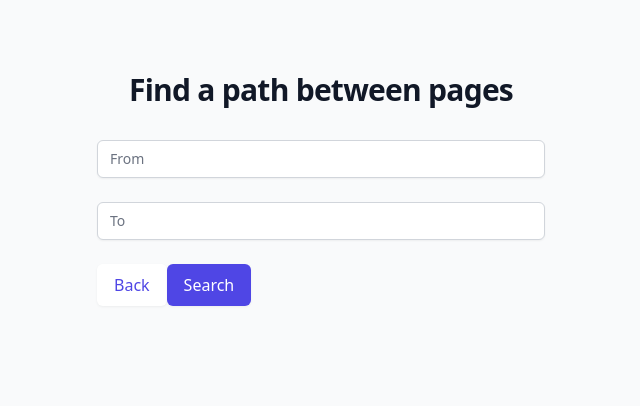
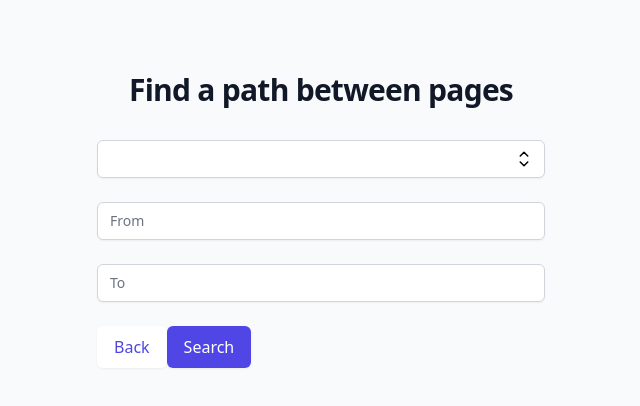
Before and after one commit to S4more/wikipedia-path-finder.rs, a React (Vite) app in the folder wiki-webapp/: page / in a window 1280 px wide. Shown: the top 406 px of the page, without its empty margins (319-959 px from the left). Built offline with nearby package versions, Linux system fonts and the light colour scheme.

Commit message:
title-selector ui done

```diff
--- a/wiki-webapp/package.json
+++ b/wiki-webapp/package.json
@@ -20,6 +20,7 @@
     "@vitejs/plugin-react": "^2.2.0",
     "autoprefixer": "^10.4.13",
     "postcss": "^8.4.19",
+    "tailwind-scrollbar": "^2.0.1",
     "tailwindcss": "^3.2.4",
     "typescript": "^4.6.4",
     "vite": "^3.2.3",
--- /dev/null
+++ b/wiki-webapp/src/components/title-selector.tsx
@@ -0,0 +1,104 @@
+import { MouseEventHandler, PropsWithChildren, useEffect, useRef, useState } from "react"
+
+export interface TitleSelectorProps {
+
+}
+
+const style_thinScroll = "scrollbar-thin scrollbar-thumb-rounded scrollbar-track-rounded-md scrollbar-track-gray-100 scrollbar-thumb-slate-300";
+
+export interface TitleSelectorItemProps {
+    title: string,
+    isOpen: boolean,
+    onSelect: (title: string) => void
+}
+
+function TitleSelectorItem(props: PropsWithChildren<TitleSelectorItemProps>): JSX.Element {
+    let item_ref = useRef<HTMLButtonElement>(null);
+
+    const click = (e: any) => {
+        e.preventDefault();
+        item_ref.current?.blur();
+        props.onSelect(props.title);
+    }
+
+    return <button
+        ref={item_ref}
+        onClick={click}
+        tabIndex={props.isOpen ? undefined : -1}
+        className="flex text-sm px-3 py-2 hover:bg-blue-200 focus:bg-blue-200 focus:outline-none bg-white" >
+        {props.title}
+    </button>
+}
+
+export default function TitleSelector(props: TitleSelectorProps) {
+    const [isOpen, setOpen] = useState(false);
+    const [inputText, setInputText] = useState("");
+    const [dropHeight, setDropHeight] = useState("0");
+
+    const doFocus = () => {
+        open();
+    };
+
+    const doBlur = (e: any) => {
+        if (!e.currentTarget.contains(e.relatedTarget)) {
+            close();
+        }
+    };
+
+    let timeout = 0;
+
+    const [suggestedTitles, setSuggestedTitles] = useState([
+        "Securitas depot robbery",
+        "Tonbridge",
+        "Tonbridge and Malling",
+        "Malling Abbey",
+        "Curzon Park Abbey",
+        "List of monastic houses in Cheshire"
+    ]);
+
+    const selectItem = (title: string) => {
+        setInputText(title);
+    }
+
+    const close = () => {
+        clearTimeout(timeout);
+        setDropHeight("0");
+        setOpen(false);
+    }
+
+    const open = () => {
+        clearTimeout(timeout);
+        setOpen(true);
+        setDropHeight("10");
+    }
+
+    return <div
+        onBlurCapture={doBlur}
+        onFocusCapture={() => doFocus()}
+        className="relative group shadow-sm focus:outline-none rounded-md h-fit border-gray-300 border p-0 z-10">
+        <span className="flex items-center">
+            <input
+                type="text"
+                value={inputText}
+                onChange={(e) => setInputText(e.target.value)}
+                className={`block w-full ${isOpen ? "rounded-t-md" : "rounded-md"} focus:ring-0 border-none sm:text-sm`}
+            />
+
+            <span className="-ml-8 h-6 flex justify-center pointer-events-none">
+                <svg xmlns="http://www.w3.org/2000/svg" fill="none" viewBox="0 0 24 24" strokeWidth={1.5} stroke="currentColor" className="w-6 h-6">
+                    <path strokeLinecap="round" strokeLinejoin="round" d="M8.25 15L12 18.75 15.75 15m-7.5-6L12 5.25 15.75 9" />
+                </svg>
+            </span>
+        </span>
+
+        <div style={{
+            height: `${dropHeight}em`,
+        }} className={`transition-spacing rounded-b-md overflow-y-scroll flex flex-col cursor-pointer absolute w-full ring-1 outline-1 ${isOpen ? "ring-gray-300" : "ring-transparent"}  ` + style_thinScroll}>
+            {
+                suggestedTitles.map(
+                    (title: string) => <TitleSelectorItem isOpen={isOpen} key={title} onSelect={selectItem} title={title} />
+                )
+            }
+        </div>
+    </div >
+}
--- a/wiki-webapp/src/pages/home.tsx
+++ b/wiki-webapp/src/pages/home.tsx
@@ -1,6 +1,7 @@
 import BaseInput from "../components/inputs/base-input";
 import ButtonBase from "../components/inputs/button";
 import ButtonSubmit from "../components/inputs/button-submit";
+import TitleSelector from "../components/title-selector";
 
 export default function Example() {
     return <>
@@ -12,6 +13,7 @@ export default function Example() {
                     </h2>
                 </div>
                 <form className="mt-8 space-y-6" action="#" method="POST">
+                    <TitleSelector />
                     <BaseInput type="text" required placeholder="From" />
                     <BaseInput type="text" required placeholder="To" />
                     <div className="flex">
--- a/wiki-webapp/tailwind.config.cjs
+++ b/wiki-webapp/tailwind.config.cjs
@@ -4,9 +4,14 @@ module.exports = {
     "./src/**/*.{js,jsx,ts,tsx}",
   ],
   theme: {
-    extend: {},
+    extend: {
+      transitionProperty: {
+        'spacing': 'height, margin',
+      }
+    },
   },
   plugins: [
     require('@tailwindcss/forms'),
+    require('tailwind-scrollbar')({ nocompatible: true }),
   ],
 }
```
Also changed, not shown: 1 other file (tests, documents, lock files or other folders).
